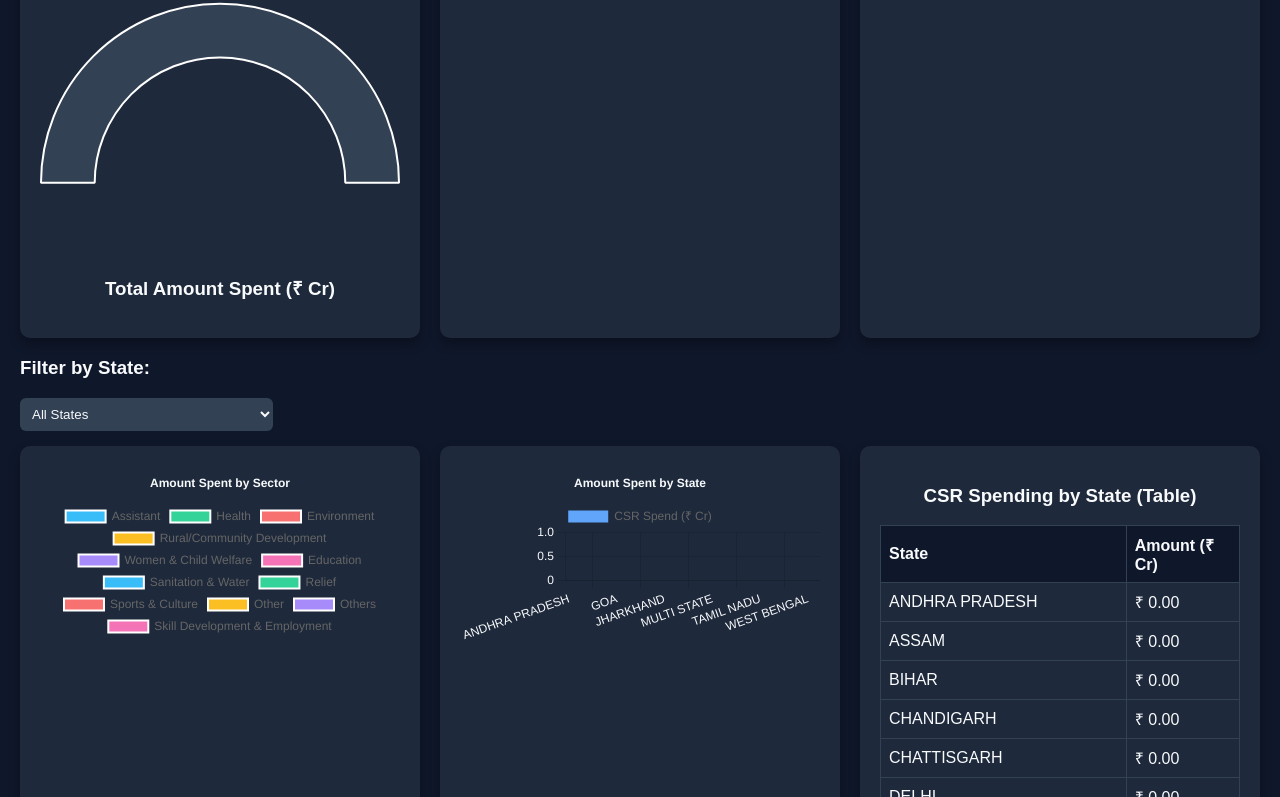
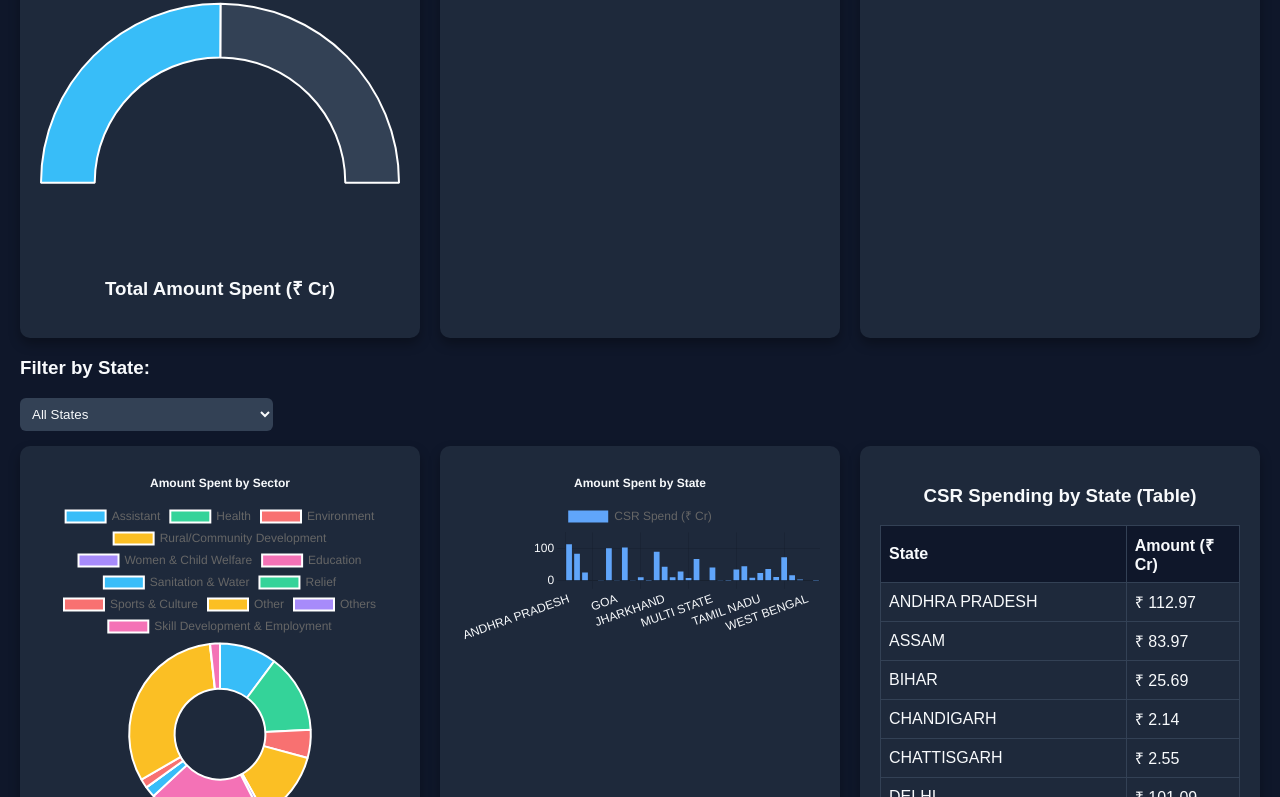
Before and after one commit to harshsami-coder/ongc_csr_dashboard, a plain HTML site: page index.html in a window 1280 px wide. Shown: the part 223-1020 px from the top of the page. Drawn offline with nearby package versions, Linux system fonts and the light colour scheme.

Commit message:
Update index.html

```diff
--- a/index.html
+++ b/index.html
@@ -86,11 +86,19 @@
 
       const rows = parsed.data;
 
+      // Find actual amount column (handles "Exp\n(INR Crore)")
+      const amountHeader = headers.find(h => h.includes("exp"));
+
       const allData = rows.map(r => ({
         State: getCol(r, 'state'),
         Sector: getCol(r, 'sector'),
         Project: getCol(r, 'project name'),
-        Amount: parseFloat(getCol(r, 'exp(inr crore)').replace(/,/g, '').replace(/"/g,'')) || 0
+        Amount: parseFloat(
+          (getCol(r, amountHeader) || '0')
+            .replace(/₹/g, '')
+            .replace(/,/g, '')
+            .trim()
+        ) || 0
       }));
 
       function updateDashboard(filteredData) {
```
